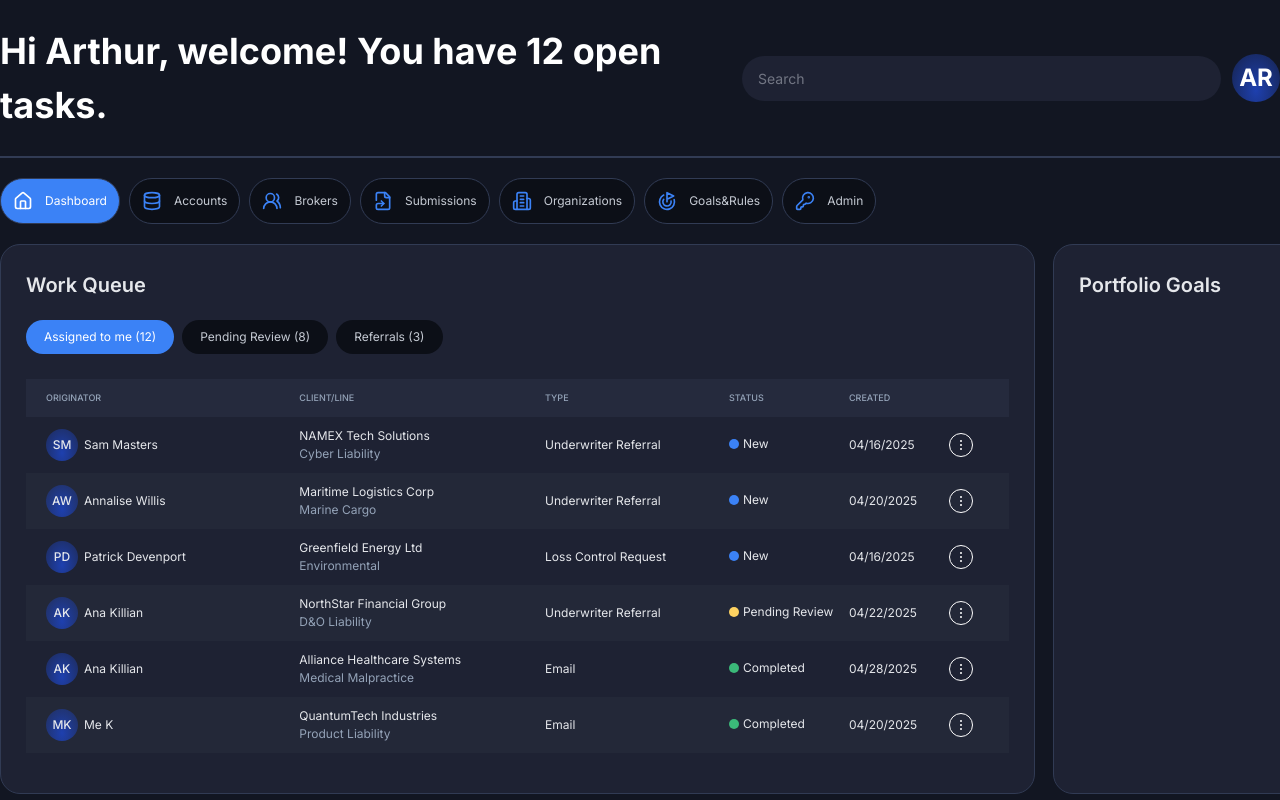
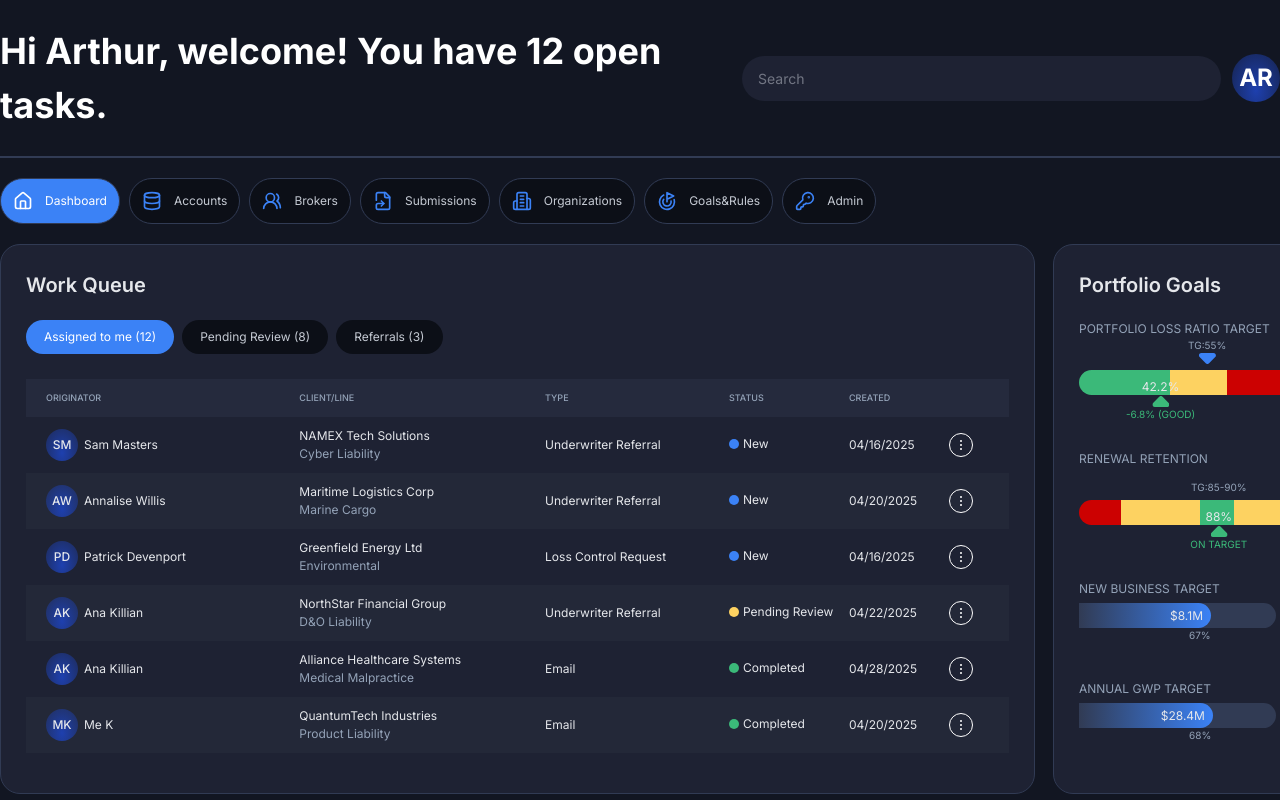
Before and after one commit to yaStigma/react-dashboard-interface, a React (Vite) app: page /dashboard in a window 1280 px wide. Shown: the top 800 px of the page. Built offline with nearby package versions, Linux system fonts and the light colour scheme.

Commit message:
feat: markup srction Portfolio Goals

```diff
--- a/src/components/PortfolioGoalsSection.jsx
+++ b/src/components/PortfolioGoalsSection.jsx
@@ -1,9 +1,128 @@
 export default function PortfolioGoalsSection() {
+  const topPercent = 55;
+  const bottomPercent = 35;
+  const bottomPercent2 = 60;
+
   return (
     <section className="w-[285px] h-[550px] flex flex-col items-start p-[25px] rounded-[20px] border  border-cardBorder bg-cardLight">
       <h2 className="text-subheading font-subheading leading-subheading text-textMuted mb-5 ">
         Portfolio Goals
       </h2>
+      <p className="text-[12px]  text-tableTextHead">
+        PORTFOLIO LOSS RATIO TARGET
+      </p>
+      <div className="relative w-full max-w-[500px] h-[80px] mx-auto mt-8">
+        {/* Верхний указатель */}
+
+        <div
+          className="absolute -top-8 "
+          style={{ left: `${topPercent}%`, transform: "translateX(-50%)" }}
+        >
+          <div className="flex flex-col items-center">
+            <p className="text-[10px] text-center text-tableTextHead">TG:55%</p>
+            <img src="/Vector-blue.svg" />
+          </div>
+        </div>
+
+        {/* Шкала с чёткими цветами */}
+        <div className="w-[238px] h-[25px] flex rounded-full overflow-hidden ">
+          <div className="w-[91px] bg-[#3BB979]" />
+          <div className="w-[57px] bg-[#FDD261]" />
+          <div className="w-[90px] bg-[#CC0101]" />
+        </div>
+
+        {/* Нижний указатель */}
+        <div
+          className="absolute bottom-7 "
+          style={{ left: `${bottomPercent}%`, transform: "translateX(-50%)" }}
+        >
+          <div className="flex flex-col items-center">
+            <p className="text-[12px] text-center text-textMuted">42.2%</p>
+            <img src="/Vector-green.svg" />
+            <p className="text-[10px] text-center text-statusCompleted">
+              -6.8% (GOOD)
+            </p>
+          </div>
+        </div>
+      </div>
+      <p className="text-[12px]  text-tableTextHead">RENEWAL RETENTION</p>
+      <div className="relative w-full max-w-[500px] h-[80px] mx-auto mt-8">
+        {/* Верхний указатель */}
+
+        <div
+          className="absolute -top-5 "
+          style={{ left: `${bottomPercent2}%`, transform: "translateX(-50%)" }}
+        >
+          <div className="flex flex-col items-center">
+            <p className="text-[10px] text-center text-tableTextHead">
+              TG:85-90%
+            </p>
+          </div>
+        </div>
+
+        {/* Шкала с чёткими цветами */}
+        <div className="w-[238px] h-[25px] flex rounded-full overflow-hidden ">
+          <div className="w-[42px] bg-[#CC0101]" />
+          <div className="w-[80px] bg-[#FDD261]" />
+          <div className="w-[34px] bg-[#3BB979]" />
+          <div className="w-[84px] bg-[#FDD261]" />
+        </div>
+
+        {/* Нижний указатель */}
+        <div
+          className="absolute bottom-7 "
+          style={{ left: `${bottomPercent2}%`, transform: "translateX(-50%)" }}
+        >
+          <div className="flex flex-col items-center">
+            <p className="text-[12px] text-center text-textMuted">88%</p>
+            <img src="/Vector-green.svg" />
+            <p className="text-[10px] text-center text-statusCompleted">
+              ON TARGET
+            </p>
+          </div>
+        </div>
+      </div>
+
+      <p className="text-[12px]  text-tableTextHead mb-[5px]">
+        NEW BUSINESS TARGET
+      </p>
+      <div className="flex gap-1 items-center">
+        <div>
+          <div className="bg-cardBorder rounded-r-full h-[25px] w-[197px]">
+            <div
+              className=" flex justify-end items-center bg-gradient-to-r rounded-r-full from-[transpatent] to-[#3B82F6] h-[25px]"
+              style={{ width: `${67}%` }}
+            >
+              <p className="text-labelSm text-textMuted text-end pr-2">$8.1M</p>
+            </div>
+          </div>
+        </div>
+        <p className="text-labelSm text-textMuted">$12M</p>
+      </div>
+      <p className="text-[10px] text-center text-tableTextHead ml-[110px] mb-[37px]">
+        67%
+      </p>
+      <p className="text-[12px]  text-tableTextHead mb-[5px]">
+        ANNUAL GWP TARGET
+      </p>
+      <div className="flex gap-1 items-center">
+        <div>
+          <div className="bg-cardBorder rounded-r-full h-[25px] w-[197px]">
+            <div
+              className=" flex justify-end items-center bg-gradient-to-r rounded-r-full from-[transpatent] to-[#3B82F6] h-[25px]"
+              style={{ width: `${68}%` }}
+            >
+              <p className="text-labelSm text-textMuted text-end pr-2">
+                $28.4M
+              </p>
+            </div>
+          </div>
+        </div>
+        <p className="text-labelSm text-textMuted">$42M</p>
+      </div>
+      <p className="text-[10px] text-center ml-[110px] text-tableTextHead">
+        68%
+      </p>
     </section>
   );
 }
```
Also changed, not shown: public/Vector-blue.svg (added), public/Vector-green.svg (added).
